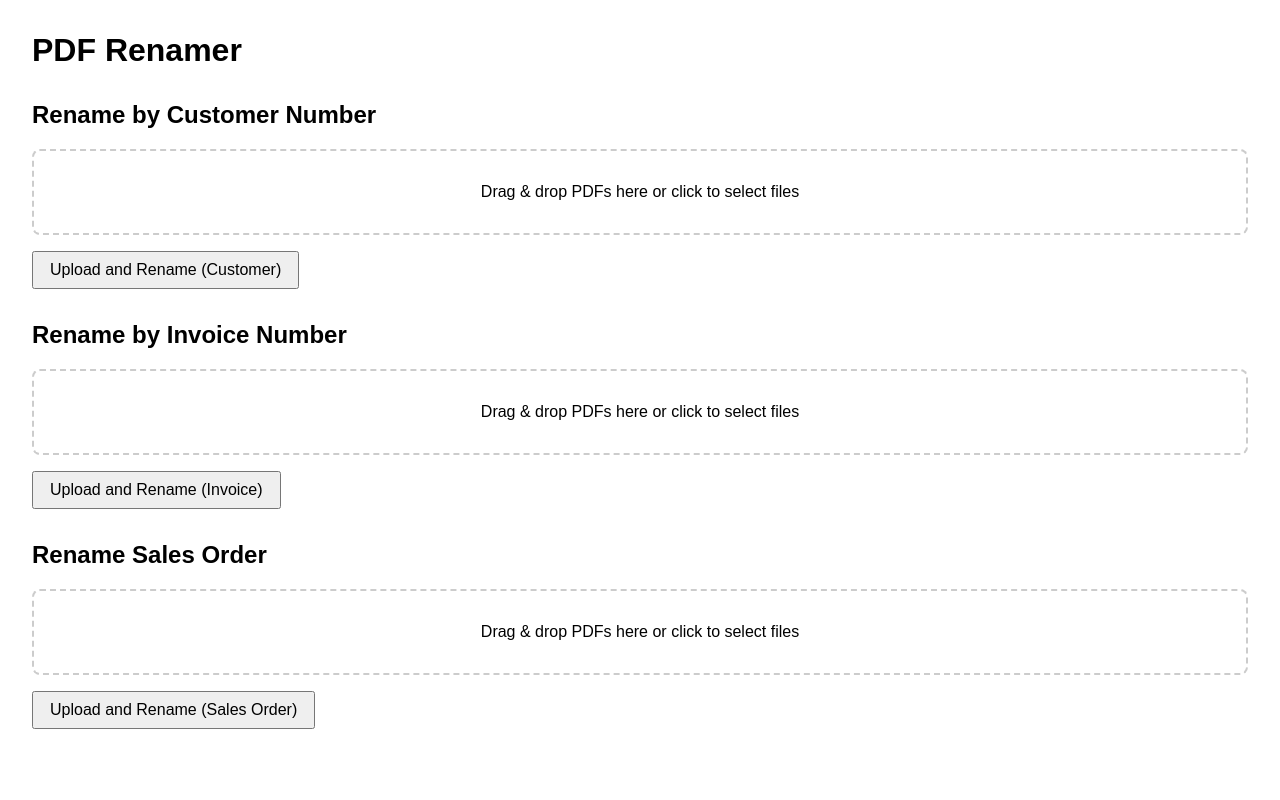
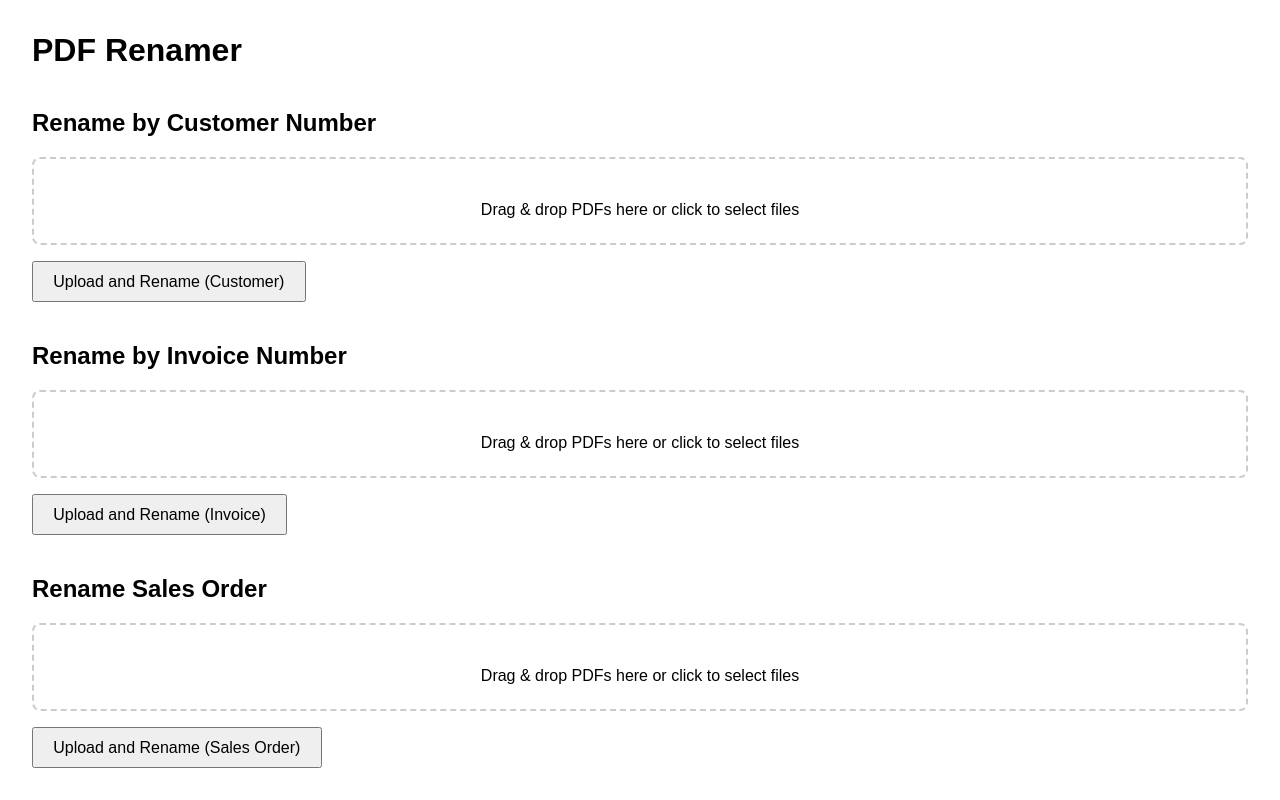
Before and after one commit to Jgolding1998/pdf-renamer, a FastAPI app: template pdf_renamer/templates/upload.html in a window 1280 px wide. Run offline with FastAPI, Linux system fonts and the light colour scheme; the template is opened without the code that fills it, so the values that code supplies are empty.

Commit message:
Update upload.html

```diff
--- a/pdf_renamer/templates/upload.html
+++ b/pdf_renamer/templates/upload.html
@@ -4,125 +4,152 @@
     <meta charset="UTF-8">
     <meta name="viewport" content="width=device-width, initial-scale=1.0">
     <title>PDF Renamer</title>
+
     <style>
         body {
             font-family: Arial, sans-serif;
             margin: 2rem;
         }
+
+        h1 {
+            margin-bottom: 1rem;
+        }
+
         h2 {
-            margin-top: 2rem;
+            margin-top: 2.5rem;
         }
+
         .drag-drop-area {
             border: 2px dashed #ccc;
             border-radius: 8px;
-            padding: 2rem;
+            padding: 1.5rem;
             text-align: center;
             margin-bottom: 1rem;
             cursor: pointer;
+            white-space: pre-line;
         }
+
         .drag-drop-area.dragover {
             background-color: #f0f0f0;
         }
+
         input[type="file"] {
             display: none;
         }
+
         button {
-            padding: 0.5rem 1rem;
+            padding: 0.6rem 1.2rem;
             font-size: 1rem;
             cursor: pointer;
         }
     </style>
 </head>
 <body>
+
 <h1>PDF Renamer</h1>
 
-    <!-- Form for renaming by customer number -->
+<!-- ================= CUSTOMER NUMBER ================= -->
+
 <h2>Rename by Customer Number</h2>
 <form method="post" action="/upload" enctype="multipart/form-data">
-        <div id="drop-area" class="drag-drop-area">Drag &amp; drop PDFs here or click to select files</div>
-        <input type="file" id="files" name="files" accept="application/pdf" multiple required>
+    <div id="drop-area-customer" class="drag-drop-area">
+        Drag & drop PDFs here or click to select files
+    </div>
+    <input
+        type="file"
+        id="customer-files"
+        name="files"
+        accept="application/pdf"
+        multiple
+        required
+    >
     <button type="submit">Upload and Rename (Customer)</button>
 </form>
 
-    <!-- Form for renaming by invoice number -->
+<!-- ================= INVOICE NUMBER ================= -->
+
 <h2>Rename by Invoice Number</h2>
 <form method="post" action="/upload_invoice" enctype="multipart/form-data">
-        <div id="drop-area-inv" class="drag-drop-area">Drag &amp; drop PDFs here or click to select files</div>
-        <input type="file" id="invoice-files" name="files" accept="application/pdf" multiple required>
+    <div id="drop-area-invoice" class="drag-drop-area">
+        Drag & drop PDFs here or click to select files
+    </div>
+    <input
+        type="file"
+        id="invoice-files"
+        name="files"
+        accept="application/pdf"
+        multiple
+        required
+    >
     <button type="submit">Upload and Rename (Invoice)</button>
 </form>
 
+<!-- ================= SALES ORDER ================= -->
 
-    <!-- Form for renaming Sales Order PDFs -->
 <h2>Rename Sales Order</h2>
 <form method="post" action="/upload_salesorder" enctype="multipart/form-data">
-        <div id="drop-area-so" class="drag-drop-area">Drag &amp; drop PDFs here or click to select files</div>
-        <input type="file" id="salesorder-files" name="files" accept="application/pdf" multiple required>
+    <div id="drop-area-salesorder" class="drag-drop-area">
+        Drag & drop PDFs here or click to select files
+    </div>
+    <input
+        type="file"
+        id="salesorder-files"
+        name="files"
+        accept="application/pdf"
+        multiple
+        required
+    >
     <button type="submit">Upload and Rename (Sales Order)</button>
 </form>
 
 <script>
-        /**
-         * Generic drag and drop handler for file inputs. When the user
-         * drags a file over the drop area, we highlight it. When they drop
-         * the file, we assign it to the associated file input. Clicking
-         * the drop area also triggers the file picker.
-         */
     function setupDragDrop(dropAreaId, fileInputId) {
         const dropArea = document.getElementById(dropAreaId);
         const fileInput = document.getElementById(fileInputId);
-
-            // Highlight drop area when file is dragged over
-            ['dragenter', 'dragover'].forEach(eventName => {
-                dropArea.addEventListener(eventName, (e) => {
-                    e.preventDefault();
-                    e.stopPropagation();
-                    dropArea.classList.add('dragover');
-                }, false);
-            });
-
-            // Remove highlight when drag leaves or ends
-            ['dragleave', 'drop'].forEach(eventName => {
-                dropArea.addEventListener(eventName, (e) => {
-                    e.preventDefault();
-                    e.stopPropagation();
-                    dropArea.classList.remove('dragover');
-                }, false);
-            });
-
-            // Store the default text (not HTML) so we can restore it when no files are selected
         const defaultText = dropArea.textContent;
 
-            // Helper function to update the drop area with a preview of selected files
         function updatePreview() {
-                if (fileInput.files && fileInput.files.length > 0) {
-                    const names = Array.from(fileInput.files).map(f => f.name).join(', ');
-                    dropArea.textContent = names;
+            if (fileInput.files.length > 0) {
+                dropArea.textContent = Array.from(fileInput.files)
+                    .map(f => "• " + f.name)
+                    .join("\n");
             } else {
-                    // Restore the original text when no files are selected
                 dropArea.textContent = defaultText;
             }
         }
 
-            // Handle dropped files
-            dropArea.addEventListener('drop', (e) => {
+        ["dragenter", "dragover"].forEach(eventName => {
+            dropArea.addEventListener(eventName, e => {
+                e.preventDefault();
+                e.stopPropagation();
+                dropArea.classList.add("dragover");
+            });
+        });
+
+        ["dragleave", "drop"].forEach(eventName => {
+            dropArea.addEventListener(eventName, e => {
+                e.preventDefault();
+                e.stopPropagation();
+                dropArea.classList.remove("dragover");
+            });
+        });
+
+        dropArea.addEventListener("drop", e => {
             fileInput.files = e.dataTransfer.files;
             updatePreview();
         });
 
-            // Update preview when files are selected via the file dialog
-            fileInput.addEventListener('change', updatePreview);
+        fileInput.addEventListener("change", updatePreview);
 
-            // Trigger file input when clicking drop area
-            dropArea.addEventListener('click', () => {
+        dropArea.addEventListener("click", () => {
             fileInput.click();
         });
     }
 
-        // Initialize drag & drop for each form
-        setupDragDrop('drop-area', 'files');
-        setupDragDrop('drop-area-inv', 'invoice-files');
-        setupDragDrop('drop-area-so', 'salesorder-files');
+    setupDragDrop("drop-area-customer", "customer-files");
+    setupDragDrop("drop-area-invoice", "invoice-files");
+    setupDragDrop("drop-area-salesorder", "salesorder-files");
 </script>
+
 </body>
 </html>
```
Lines whose indentation alone changed are shown as unchanged.
